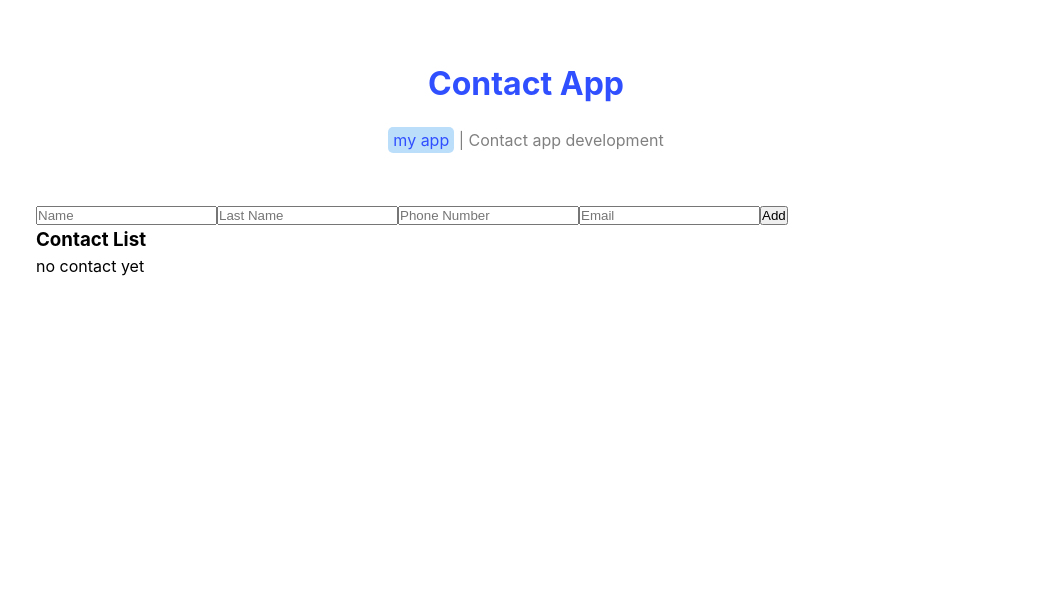
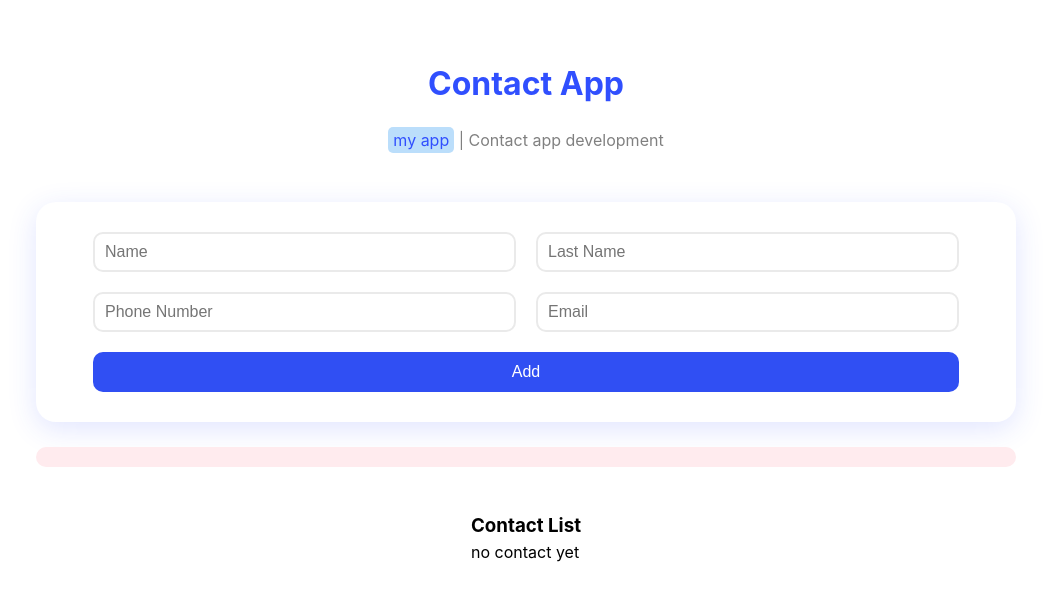
Before and after one commit to HesamPirzadeh/Contact-App, a React (Vite) app: page / in a window 1280 px wide. Shown: the top 600 px of the page, without its empty margins (114-1165 px from the left). Built offline with nearby package versions, Linux system fonts and the light colour scheme.

Commit message:
style on caontact.jsx

```diff
--- a/src/components/Contact.jsx
+++ b/src/components/Contact.jsx
@@ -2,6 +2,7 @@
 import data from "../constant/data";
 import Detail from "./Detail";
 import { v4 } from "uuid";
+import  styles  from "./Contact.module.css";
 
 function Contact() {
   const [alert, setAlert] = useState("");
@@ -42,8 +43,8 @@
     setContacts(newContact);
   };
   return (
-    <div>
-      <div>
+    <div className={styles.container}>
+      <div className={styles.form}>
         {data.map((input, index) => (
           <input
             key={index}
@@ -56,7 +57,7 @@
         ))}
         <button onClick={addHandler}>Add</button>
       </div>
-      <div>{<p>{alert}</p>}</div>
+      <div className={styles.alert}>{<p>{alert}</p>}</div>
 
       <Detail data={contacts} deleteHandler={deleteHandler} />
     </div>
--- /dev/null
+++ b/src/components/Contact.module.css
@@ -0,0 +1,70 @@
+.container {
+  display: flex;
+  flex-direction: column;
+  align-items: center;
+}
+
+.form {
+  display: flex;
+  flex-wrap: wrap;
+  align-items: center;
+  justify-content: center;
+  padding: 20px;
+  margin-bottom: 20px;
+  border-radius: 20px;
+  box-shadow: #304ffe25 0px 7px 29px 0px;
+}
+
+.form input {
+  width: 45%;
+  height: 40px;
+  padding: 10px;
+  margin: 10px;
+  border: 2px solid #eaeaea;
+  border-radius: 10px;
+  color: #304ffe25;
+  font-size: 1rem;
+}
+
+.form button {
+  width: calc(90% + 20px);
+  height: 40px;
+  padding: 10px;
+  margin: 10px 0;
+  cursor: pointer;
+  background-color: #304ff3;
+  color: #fff;
+  border: none;
+  border-radius: 10px;
+  font-size: 1rem;
+  transition: 0.2s all ease-in-out;
+}
+
+.form button:hover {
+  box-shadow: #0c2ad486 0px 7px 29px 0px;
+}
+
+
+.alert{
+    width: 100%;
+    height: 40px;
+    margin: 5px 0 25px;
+
+}
+
+.alert p{
+    background-color: #ffebee;
+    width: 100%;
+    color: #f44336;
+    padding: 10px;
+    border-radius:10px ;
+}
+
+@media (max-width :500px) {
+    .form input{
+        width: 95%;
+    }
+    .form button{
+        width: 90px;
+    }
+}
```
